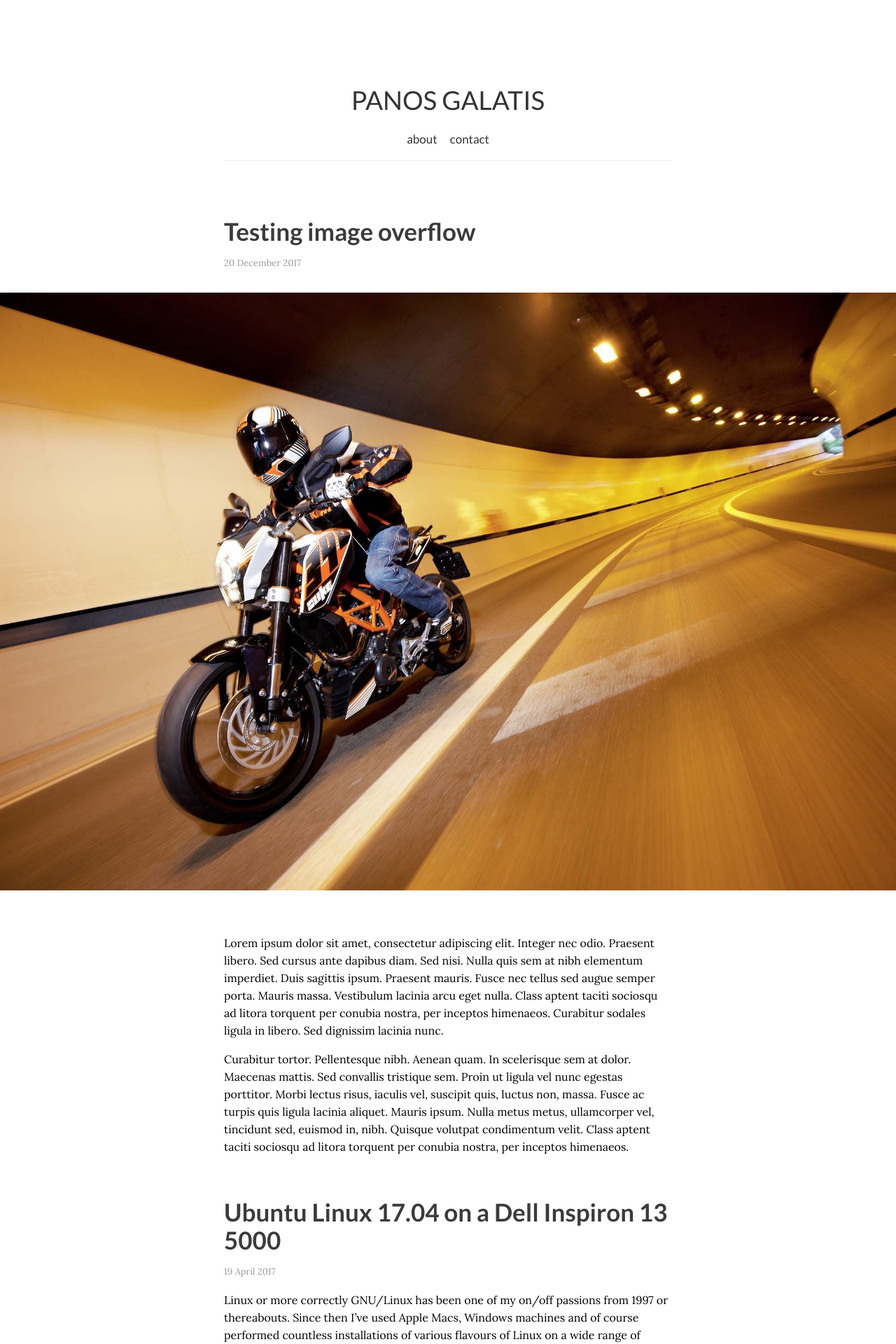
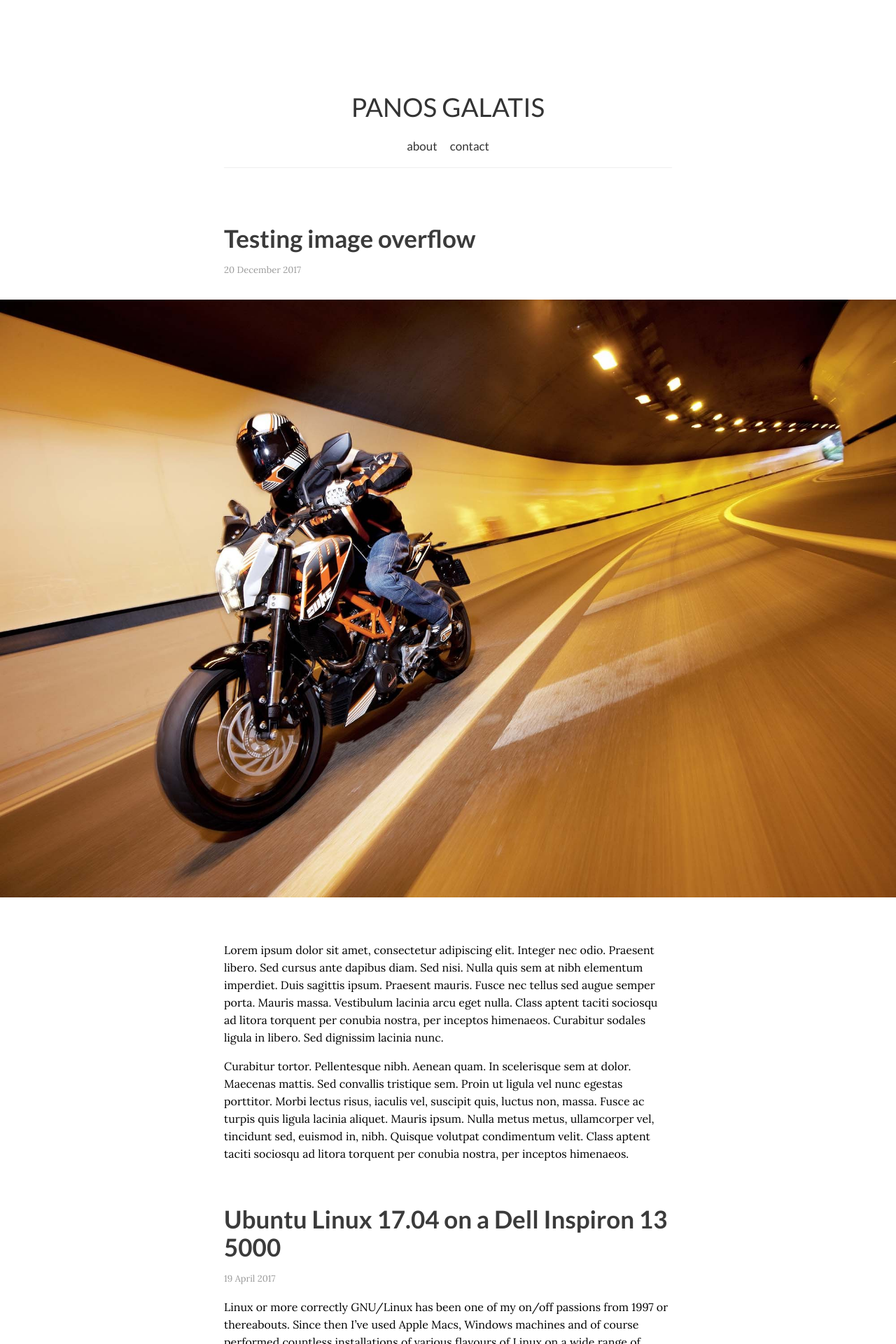
Before and after one commit to pgalatis/pgalatis.github.io, a Jekyll site: the page built from index.html, in a window 1280 px wide. Shown: the top 1920 px of the page at 70% size. Built offline with Jekyll 4.4.1, drawn with Linux system fonts in a browser that asks for light colours; nearby versions of some CDN libraries; the list of posts is cut into pages by our own code.

Commit message:
Update style.css

```diff
--- a/css/style.css
+++ b/css/style.css
@@ -12,7 +12,7 @@ body.fade-out {
 header.top {
     /*max-width: 70%;*/
     text-align: center;
-    margin-top: 130px;
+    margin-top: 140px;
     border-bottom: 1px solid #efefef;
 }
 
```
